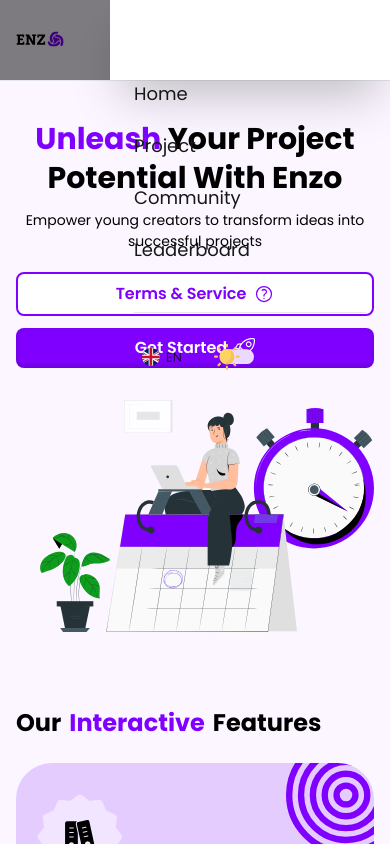
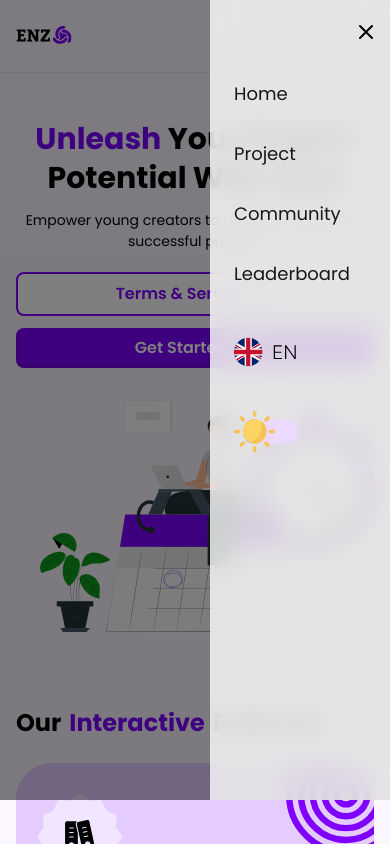
Before and after one commit to NHANDEPTRAI123-hub/Enzo, a Next.js app: page / in a window 390 px wide. Both pictures are taken after a click on the button 354 px from the left and 40 px from the top of the page. Shown: the top 844 px of the page. Built offline with nearby package versions, Linux system fonts and the light colour scheme.

Commit message:
feat(ui): make the sidebar of the hamburger button on mobile

```diff
--- a/app/globals.css
+++ b/app/globals.css
@@ -23,6 +23,7 @@
   --teamwork-dot: #7F00FF;
   --teamwork-line: #F2E5FF;
   --text-black: #000000;
+  --icon-black: #000000;
 }
 
 @theme inline {
@@ -49,6 +50,7 @@
   --color-teamwork-dot: var(--teamwork-dot);
   --color-teamwork-line: var(--teamwork-line);
   --color-text-black: var(--text-black);
+  --color-icon-black: var(--icon-black);
 }
 
 @media (prefers-color-scheme: dark) {
--- a/components/navbar.tsx
+++ b/components/navbar.tsx
@@ -68,7 +68,7 @@ const Navbar = () => {
           alt="Enzo Logo"
           width={70}
           height={70}
-          className="w-12 h-12 sm:w-14 sm:h-14 lg:w-[70px] lg:h-[70px]"
+          className="w-14 h-auto sm:w-14 sm:h-14 lg:w-[70px] lg:h-[70px]"
         />
       </div>
 
@@ -102,7 +102,7 @@ const Navbar = () => {
             alt="Theme Mode"
             width={50}
             height={50}
-            className="w-8 h-8 sm:w-10 sm:h-10 lg:w-[50px] lg:h-[50px]"
+            className="sm:w-10 sm:h-10 lg:w-[50px] lg:h-[50px]"
           />
         </button>
       </div>
@@ -117,7 +117,7 @@ const Navbar = () => {
           <svg
             className="w-6 h-6"
             fill="none"
-            stroke="currentColor"
+            stroke="var(--icon-black)"
             viewBox="0 0 24 24"
           >
             <path
@@ -131,7 +131,7 @@ const Navbar = () => {
           <svg
             className="w-6 h-6"
             fill="none"
-            stroke="currentColor"
+            stroke="var(--icon-black)"
             viewBox="0 0 24 24"
           >
             <path
@@ -147,20 +147,41 @@ const Navbar = () => {
       {/* Mobile Menu Overlay */}
       {isMobileMenuOpen && (
         <div
-          className="fixed inset-0 bg-black/50 z-9998 md:hidden"
+          className="fixed inset-0 h-200 bg-black/50 z-9998 md:hidden"
           onClick={toggleMobileMenu}
         />
       )}
 
       {/* Mobile Menu Sidebar */}
       <div
-        className={`fixed top-0 right-0 h-full w-[280px] bg-white z-9999 shadow-2xl transform transition-transform duration-300 ease-in-out md:hidden ${
+        className={`fixed top-0 right-0 h-200 w-45 bg-white/80 backdrop-blur-md z-9999 transform transition-transform duration-300 ease-in-out md:hidden ${
           isMobileMenuOpen ? "translate-x-0" : "translate-x-full"
         }`}
       >
-        <div className="flex flex-col h-full p-6 pt-20">
+        <div className="flex flex-col p-6 pt-20">
+          {/* Close Button */}
+          <button
+            onClick={toggleMobileMenu}
+            className="absolute top-5 right-3 hover:bg-gray-100 rounded-lg transition-colors"
+            aria-label="Close menu"
+          >
+            <svg
+              className="w-6 h-6"
+              fill="none"
+              stroke="var(--icon-black)"
+              viewBox="0 0 24 24"
+            >
+              <path
+                strokeLinecap="round"
+                strokeLinejoin="round"
+                strokeWidth={2}
+                d="M6 18L18 6M6 6l12 12"
+              />
+            </svg>
+          </button>
+
           {/* Navigation Links */}
-          <nav className="flex flex-col gap-6 mb-8">
+          <nav className="flex flex-col gap-8">
             {navLinks.map((link) => (
               <a
                 key={link.label}
@@ -173,27 +194,24 @@ const Navbar = () => {
             ))}
           </nav>
 
-          {/* Divider */}
-          <div className="border-t border-gray-200 my-4" />
-
           {/* Action Buttons */}
-          <div className="flex items-center gap-4">
-            <button className="p-2 hover:bg-gray-100 rounded-lg transition-colors">
+          <div className="flex flex-col items-left gap-4 mt-8">
+            <button className="hover:bg-gray-100 rounded-lg transition-colors ">
               <Image
                 src="/ui/language.svg"
                 alt="Language"
                 width={40}
                 height={40}
-                className="w-10 h-10"
+                className="w-16 h-16"
               />
             </button>
-            <button className="p-2 hover:bg-gray-100 rounded-lg transition-colors">
+            <button className="hover:bg-gray-100 rounded-lg transition-colors">
               <Image
                 src="/ui/mode.svg"
                 alt="Theme Mode"
                 width={40}
                 height={40}
-                className="w-10 h-10"
+                className="w-16 h-16"
               />
             </button>
           </div>
```
